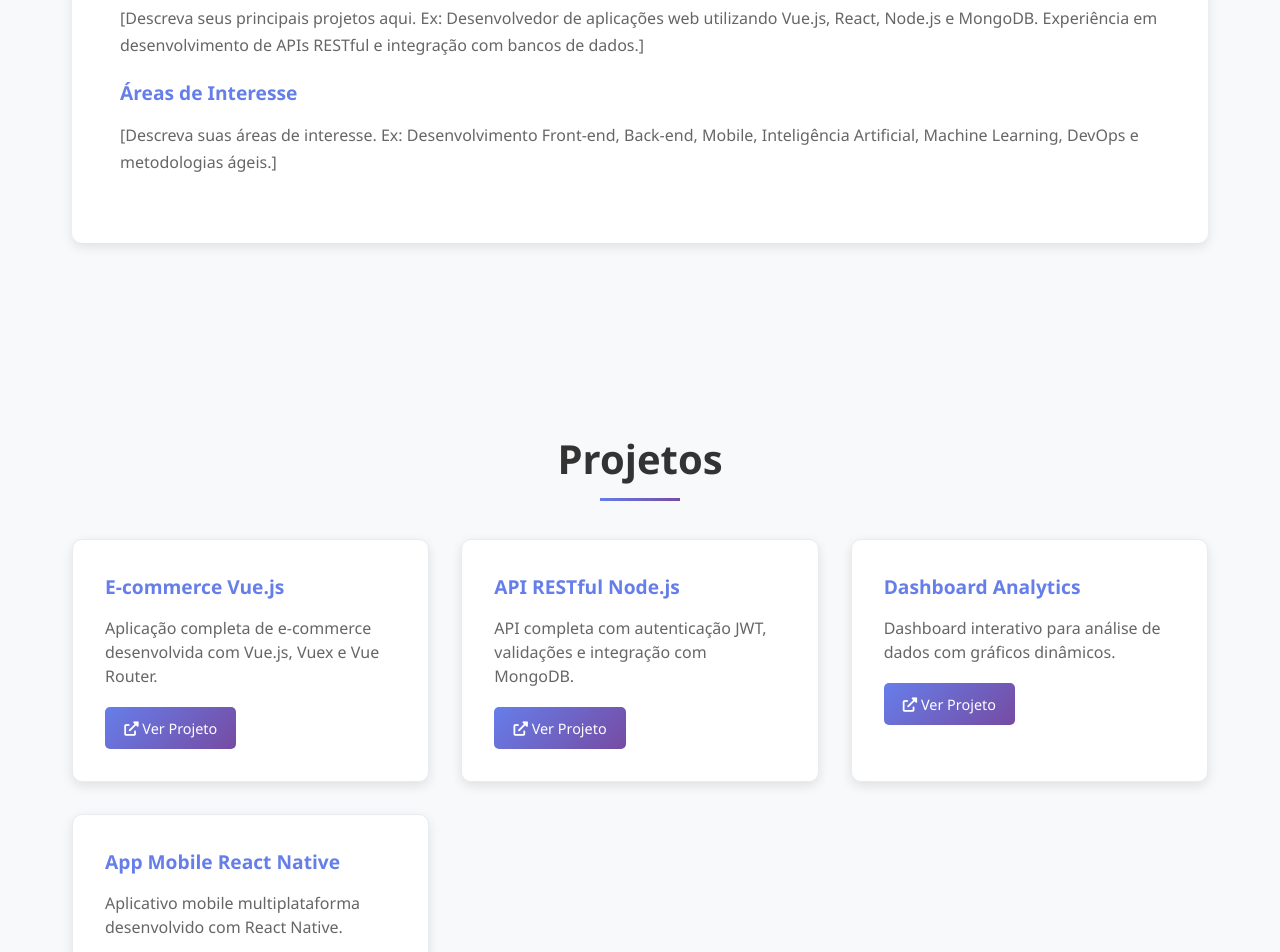
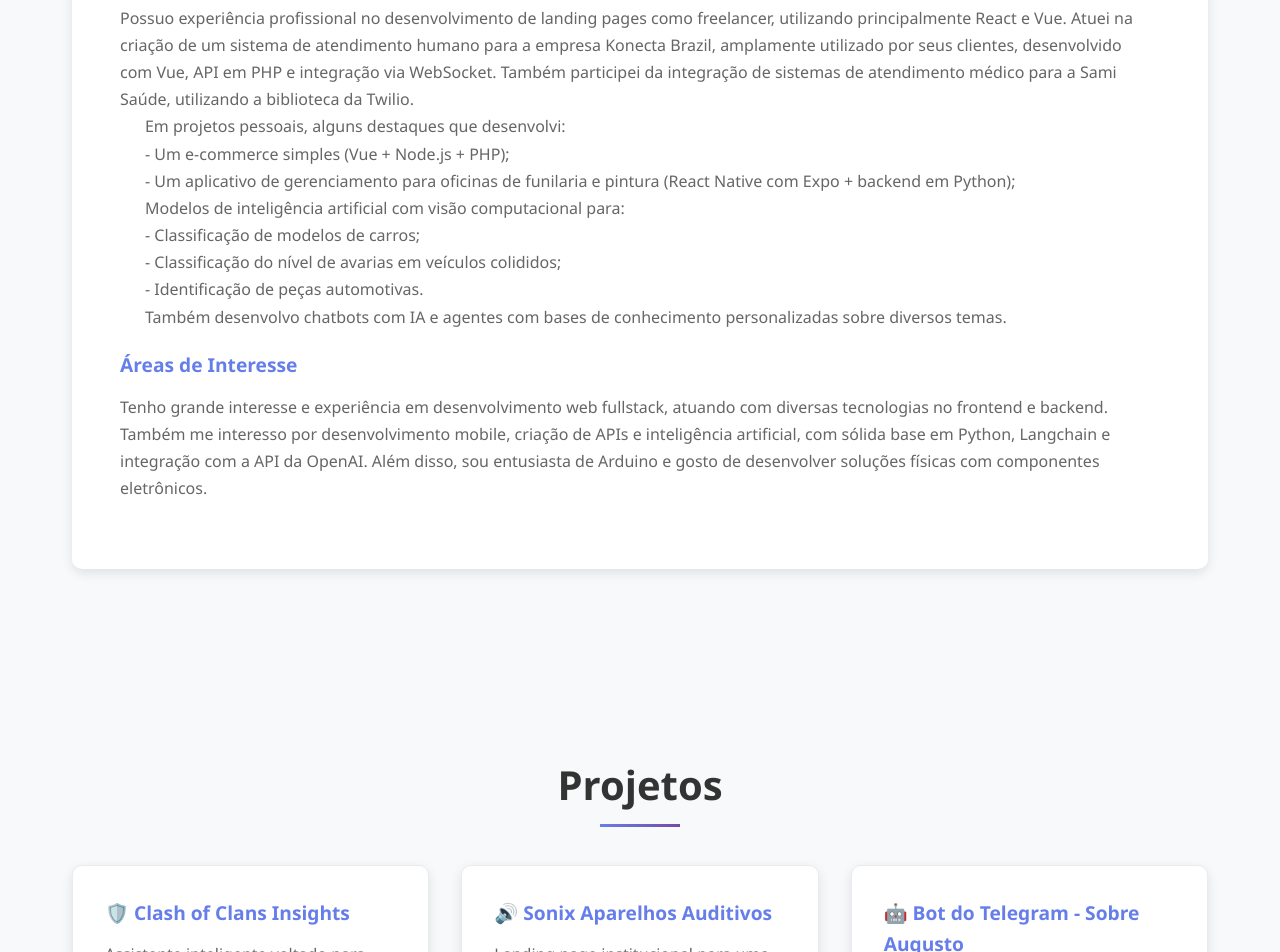
Before and after one commit to skti-dev/portfolio-vue-3, a Vue app: page / in a window 1280 px wide. Shown: the part 1760-2712 px from the top of the page. Built offline with nearby package versions, Linux system fonts and the light colour scheme.

Commit message:
feat: update project links and enhance styling in Home.vue and style.css

```diff
--- a/src/i18n/messages.js
+++ b/src/i18n/messages.js
@@ -32,35 +32,55 @@ export const messages = {
     about: {
       education: "Formação",
       educationText:
-        "[Descreva sua formação acadêmica aqui. Ex: Graduado em Ciência da Computação pela Universidade XYZ, com especialização em desenvolvimento web e mobile.]",
+        "Formado em Tecnologia em Sistemas para Internet pela FIAP (Faculdade de Informática e Administração Paulista) em 16 de dezembro de 2022. Título obtido: Tecnólogo em Sistemas para Internet.",
       downloadDiploma: "Baixar Diploma Digital",
       mainProjects: "Principais Projetos",
-      mainProjectsText:
-        "[Descreva seus principais projetos aqui. Ex: Desenvolvedor de aplicações web utilizando Vue.js, React, Node.js e MongoDB. Experiência em desenvolvimento de APIs RESTful e integração com bancos de dados.]",
+      mainProjectsText: `Possuo experiência profissional no desenvolvimento de landing pages como freelancer, utilizando principalmente React e Vue. Atuei na criação de um sistema de atendimento humano para a empresa Konecta Brazil, amplamente utilizado por seus clientes, desenvolvido com Vue, API em PHP e integração via WebSocket. Também participei da integração de sistemas de atendimento médico para a Sami Saúde, utilizando a biblioteca da Twilio.
+      Em projetos pessoais, alguns destaques que desenvolvi:
+      - Um e-commerce simples (Vue + Node.js + PHP);
+      - Um aplicativo de gerenciamento para oficinas de funilaria e pintura (React Native com Expo + backend em Python);
+      Modelos de inteligência artificial com visão computacional para:
+      - Classificação de modelos de carros;
+      - Classificação do nível de avarias em veículos colididos;
+      - Identificação de peças automotivas.
+      Também desenvolvo chatbots com IA e agentes com bases de conhecimento personalizadas sobre diversos temas.`,
       interests: "Áreas de Interesse",
       interestsText:
-        "[Descreva suas áreas de interesse. Ex: Desenvolvimento Front-end, Back-end, Mobile, Inteligência Artificial, Machine Learning, DevOps e metodologias ágeis.]",
+        "Tenho grande interesse e experiência em desenvolvimento web fullstack, atuando com diversas tecnologias no frontend e backend. Também me interesso por desenvolvimento mobile, criação de APIs e inteligência artificial, com sólida base em Python, Langchain e integração com a API da OpenAI. Além disso, sou entusiasta de Arduino e gosto de desenvolver soluções físicas com componentes eletrônicos.",
+      plus: "Informações adicionais",
+      plusText:
+        "Possuo experiência em gestão de pessoas, atuando no acompanhamento de equipes de desenvolvimento, promovendo code reviews com foco em qualidade de código e boas práticas. Familiaridade com metodologias ágeis, especialmente Scrum e Kanban, participando ativamente de sprints, plannings e dailies.",
     },
     projects: [
       {
-        title: "E-commerce Vue.js",
+        title: "🛡️ Clash of Clans Insights",
         description:
-          "Aplicação completa de e-commerce desenvolvida com Vue.js, Vuex e Vue Router.",
+          "Assistente inteligente voltado para jogadores de Clash of Clans, com conhecimento detalhado sobre tropas, defesas, heróis, feitiços, estratégias de ataque e atualizações do jogo. Desenvolvido com LangChain, OpenAI GPT-4o, Streamlit e uma base de conhecimento estruturada por web scraping.",
       },
       {
-        title: "API RESTful Node.js",
+        title: "🔊 Sonix Aparelhos Auditivos",
         description:
-          "API completa com autenticação JWT, validações e integração com MongoDB.",
+          "Landing page institucional para uma empresa especializada na venda de aparelhos auditivos. Projeto focado em performance, clareza e acessibilidade.",
       },
       {
-        title: "Dashboard Analytics",
+        title: "🤖 Bot do Telegram - Sobre Augusto",
         description:
-          "Dashboard interativo para análise de dados com gráficos dinâmicos.",
+          "Bot simples criado para responder perguntas pessoais sobre mim (Augusto), utilizando LangChain e a API Groq. Possui fallback com busca dinâmica via SerpAPI caso a resposta não esteja na base local.",
       },
       {
-        title: "App Mobile React Native",
+        title: "🛹 Skate Dice",
         description:
-          "Aplicativo mobile multiplataforma desenvolvido com React Native.",
+          "Aplicativo web que gera manobras aleatórias de skate, com controle de tentativas, histórico de execuções e marcação de acertos/erros. Projeto voltado para praticantes e entusiastas.",
+      },
+      {
+        title: "🏢 JAC Grupo",
+        description:
+          "Landing page desenvolvida para uma empresa de gestão de condomínios, com foco em identidade visual corporativa e experiência do usuário.",
+      },
+      {
+        title: "🛍️ E-commerce Fullstack",
+        description:
+          "Plataforma de e-commerce desenvolvida com Vue 3 no frontend, Node.js no backend e integração com serviços em PHP. Conta com funcionalidades completas de catálogo de produtos, carrinho de compras, sistema de login, painel administrativo e gerenciamento de pedidos. O projeto está pronto para integração com meios de pagamento, restando apenas a inclusão dessa etapa para ser totalmente funcional.",
       },
     ],
     contact: {
@@ -119,35 +139,55 @@ export const messages = {
     about: {
       education: "Education",
       educationText:
-        "[Describe your academic background here. Ex: Graduated in Computer Science from XYZ University, with specialization in web and mobile development.]",
+        "Graduated in Internet Systems Technology from FIAP (Faculdade de Informática e Administração Paulista) on December 16, 2022. Degree earned: Technologist in Internet Systems.",
       downloadDiploma: "Download Digital Diploma",
       mainProjects: "Main Projects",
-      mainProjectsText:
-        "[Describe your main projects here. Ex: Web application developer using Vue.js, React, Node.js and MongoDB. Experience in RESTful API development and database integration.]",
+      mainProjectsText: `I have professional experience developing landing pages as a freelancer, mainly using React and Vue. I helped create a human customer service system for Konecta Brazil, widely used by their clients, built with Vue, a PHP API, and WebSocket integration. I also worked on the integration of medical service systems for Sami Saúde, using the Twilio library.
+      In personal projects, some highlights I developed:
+      - A simple e-commerce platform (Vue + Node.js + PHP);
+      - A management app for auto body and paint shops (React Native with Expo + Python backend);
+      Computer vision AI models for:
+      - Car model classification;
+      - Damage severity classification on crashed vehicles;
+      - Auto parts identification.
+      I also build AI-powered chatbots and agents with custom knowledge bases on various topics.`,
       interests: "Areas of Interest",
       interestsText:
-        "[Describe your areas of interest. Ex: Front-end Development, Back-end, Mobile, Artificial Intelligence, Machine Learning, DevOps and agile methodologies.]",
+        "I have strong interest and experience in fullstack web development, working with a wide range of frontend and backend technologies. I'm also interested in mobile development, API design, and artificial intelligence, with a solid background in Python, Langchain, and OpenAI API integration. Additionally, I'm an Arduino enthusiast and enjoy building physical devices with electronic components.",
+      plus: "Additional Information",
+      plusText:
+        "I have experience in people management, supporting development teams and conducting code reviews focused on code quality and best practices. I'm familiar with agile methodologies, especially Scrum and Kanban, actively participating in sprints, plannings, and daily meetings.",
     },
     projects: [
       {
-        title: "Vue.js E-commerce",
+        title: "🛡️ Clash of Clans Insights",
         description:
-          "Complete e-commerce application developed with Vue.js, Vuex and Vue Router.",
+          "An intelligent assistant for Clash of Clans players, offering detailed knowledge on troops, defenses, heroes, spells, attack strategies, and game updates. Built with LangChain, OpenAI GPT-4o, Streamlit, and a custom knowledge base created via web scraping.",
       },
       {
-        title: "Node.js RESTful API",
+        title: "🔊 Sonix Hearing Aids",
         description:
-          "Complete API with JWT authentication, validations and MongoDB integration.",
+          "Institutional landing page for a company specializing in hearing aid sales. The project focuses on performance, clarity, and accessibility.",
       },
       {
-        title: "Analytics Dashboard",
+        title: "🤖 Telegram Bot – About Augusto",
         description:
-          "Interactive dashboard for data analysis with dynamic charts.",
+          "A simple Telegram bot designed to answer personal questions about me (Augusto), using LangChain and the Groq API. Includes fallback search functionality with SerpAPI if no answer is found locally.",
       },
       {
-        title: "React Native Mobile App",
+        title: "🛹 Skate Dice",
         description:
-          "Cross-platform mobile application developed with React Native.",
+          "Web app that generates random skate tricks, tracks attempts, and allows users to mark successful or failed executions. A fun tool for skaters and enthusiasts.",
+      },
+      {
+        title: "🏢 JAC Group",
+        description:
+          "Landing page for a condominium management company, designed with a strong corporate visual identity and user-friendly layout.",
+      },
+      {
+        title: "🛍️ Fullstack E-commerce",
+        description:
+          "E-commerce platform built with Vue 3 on the frontend, Node.js on the backend, and additional services in PHP. Includes full product catalog, shopping cart, user authentication, admin panel, and order management system. The platform is ready for payment gateway integration, with only that step remaining to make it fully operational.",
       },
     ],
     contact: {
--- a/src/style.css
+++ b/src/style.css
@@ -283,6 +283,8 @@ body.mobile-menu-open {
   box-shadow: 0 4px 12px rgba(0,0,0,0.1);
   transition: transform 0.3s, box-shadow 0.3s;
   border: 1px solid #e9ecef;
+  display: flex;
+  flex-direction: column;
 }
 
 .card:hover {
@@ -301,6 +303,7 @@ body.mobile-menu-open {
   margin-bottom: 1.2rem;
   font-size: 0.9rem;
   line-height: 1.5;
+  flex: 1;
 }
 
 .card-link {
@@ -312,6 +315,7 @@ body.mobile-menu-open {
   text-decoration: none;
   transition: opacity 0.3s;
   font-size: 0.9rem;
+  align-self: flex-end;
 }
 
 .card-link:hover {
@@ -338,6 +342,7 @@ body.mobile-menu-open {
   color: #666;
   line-height: 1.7;
   font-size: 0.95rem;
+  white-space: break-spaces;
 }
 
 /* Education Download Link */
--- a/src/views/Home.vue
+++ b/src/views/Home.vue
@@ -125,17 +125,23 @@ export default {
       diplomaPdf,
       projetos: [
         {
-          link: 'https://github.com/seuusuario/ecommerce-vue'
+          link: 'https://github.com/skti-dev/coc-insights'
         },
         {
-          link: 'https://github.com/seuusuario/api-nodejs'
+          link: 'https://sonix.com.br/'
         },
         {
-          link: 'https://github.com/seuusuario/dashboard-analytics'
+          link: 'https://github.com/skti-dev/python-telegram-bot'
         },
         {
-          link: 'https://github.com/seuusuario/app-mobile'
-        }
+          link: 'https://skate-dice.vercel.app/'
+        },
+        {
+          link: 'https://jacgruporj.com.br/'
+        },
+        {
+          link: 'https://github.com/skti-dev'
+        },
       ],
       contato: {
         email: 'seuemail@exemplo.com',
```
Also changed, not shown: src/assets/images/Foto perfil - recortada.jpg.
